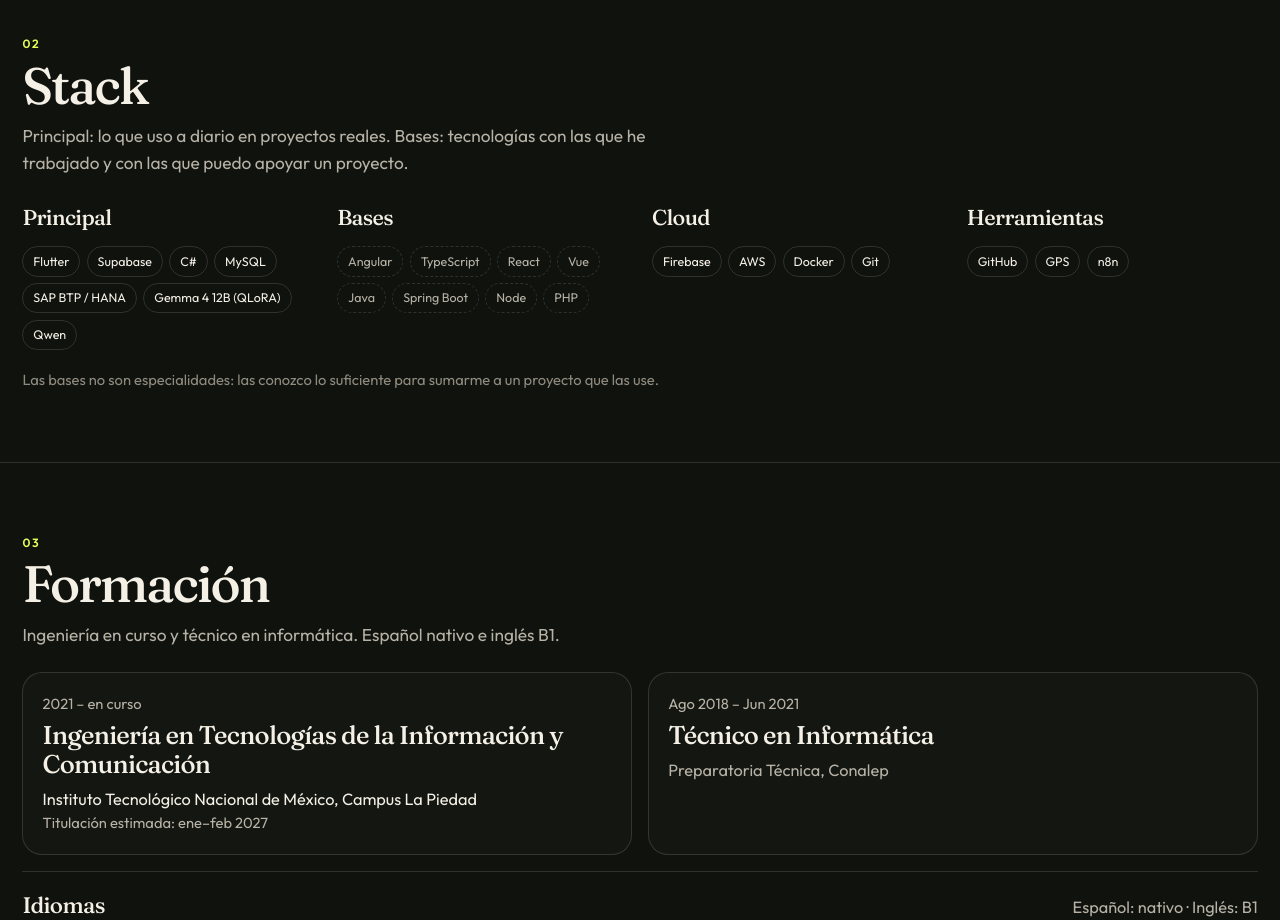
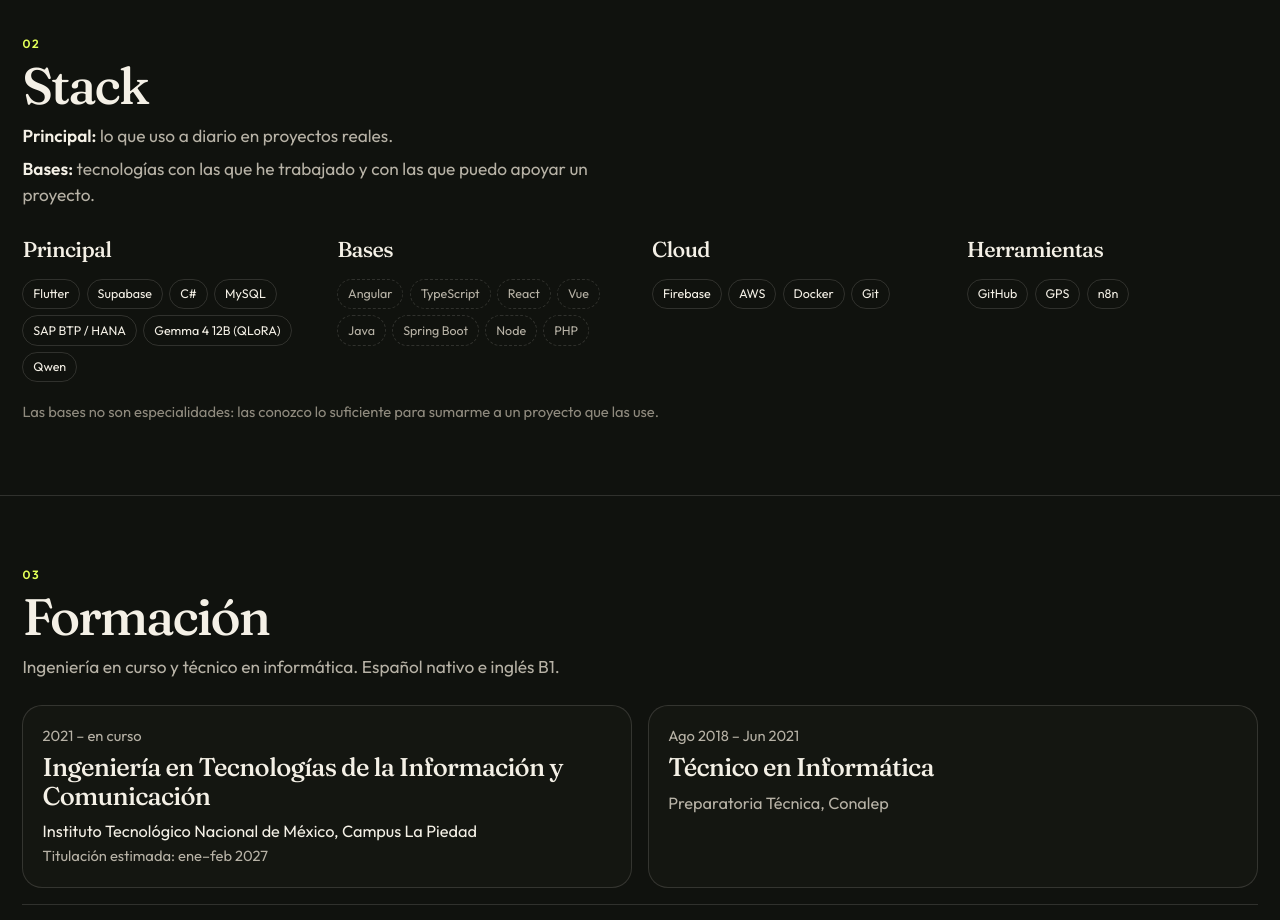
Before and after one commit to Joshi2032/portfolio, a React (Vite) app: page / in a window 1280 px wide. Shown: the part 4480-5400 px from the top of the page. Built offline with nearby package versions, Linux system fonts and the light colour scheme.

Commit message:
Show Stack lead as two separate lines (Core / Working knowledge)

```diff
--- a/src/components/Stack.jsx
+++ b/src/components/Stack.jsx
@@ -11,7 +11,11 @@ export function Stack() {
         <header className="section-head">
           <p className="num">02</p>
           <h2>{text.stack.title}</h2>
-          <p className="section-lead">{text.stack.lead}</p>
+          <ul className="section-lead stack-lead">
+            {text.stack.lead.map((line) => (
+              <li key={line.term}><strong>{line.term}:</strong> {line.text}</li>
+            ))}
+          </ul>
         </header>
         <div className="stack-grid">
           {stackGroups.map((group) => (
--- a/src/logic/copy/en.js
+++ b/src/logic/copy/en.js
@@ -212,7 +212,10 @@ export const en = {
   },
   stack: {
     title: "Stack",
-    lead: "Core: what I use every day on real projects. Working knowledge: technologies I have worked with and can use to support a project.",
+    lead: [
+      { term: "Core", text: "what I use every day on real projects." },
+      { term: "Working knowledge", text: "technologies I have worked with and can use to support a project." },
+    ],
     groups: { core: "Core", base: "Working knowledge", cloud: "Cloud", tools: "Tools" },
     scope: "Working knowledge isn't a specialty: I know these well enough to join a project that uses them.",
   },
--- a/src/logic/copy/es.js
+++ b/src/logic/copy/es.js
@@ -212,7 +212,10 @@ export const es = {
   },
   stack: {
     title: "Stack",
-    lead: "Principal: lo que uso a diario en proyectos reales. Bases: tecnologías con las que he trabajado y con las que puedo apoyar un proyecto.",
+    lead: [
+      { term: "Principal", text: "lo que uso a diario en proyectos reales." },
+      { term: "Bases", text: "tecnologías con las que he trabajado y con las que puedo apoyar un proyecto." },
+    ],
     groups: { core: "Principal", base: "Bases", cloud: "Cloud", tools: "Herramientas" },
     scope: "Las bases no son especialidades: las conozco lo suficiente para sumarme a un proyecto que las use.",
   },
--- a/src/styles/Stack.css
+++ b/src/styles/Stack.css
@@ -38,3 +38,15 @@
   color: var(--faint);
   font-size: 0.92rem;
 }
+
+.stack-lead {
+  display: grid;
+  gap: 0.35rem;
+  padding: 0;
+  list-style: none;
+}
+
+.stack-lead strong {
+  color: var(--ink);
+  font-weight: 600;
+}
```
